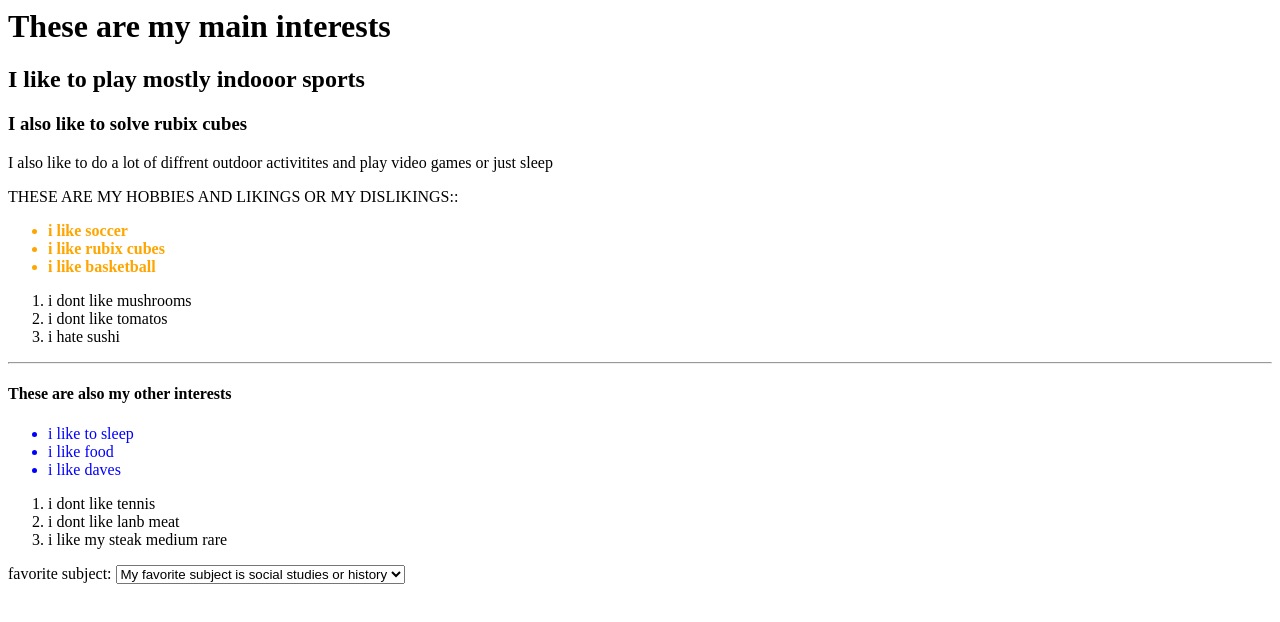
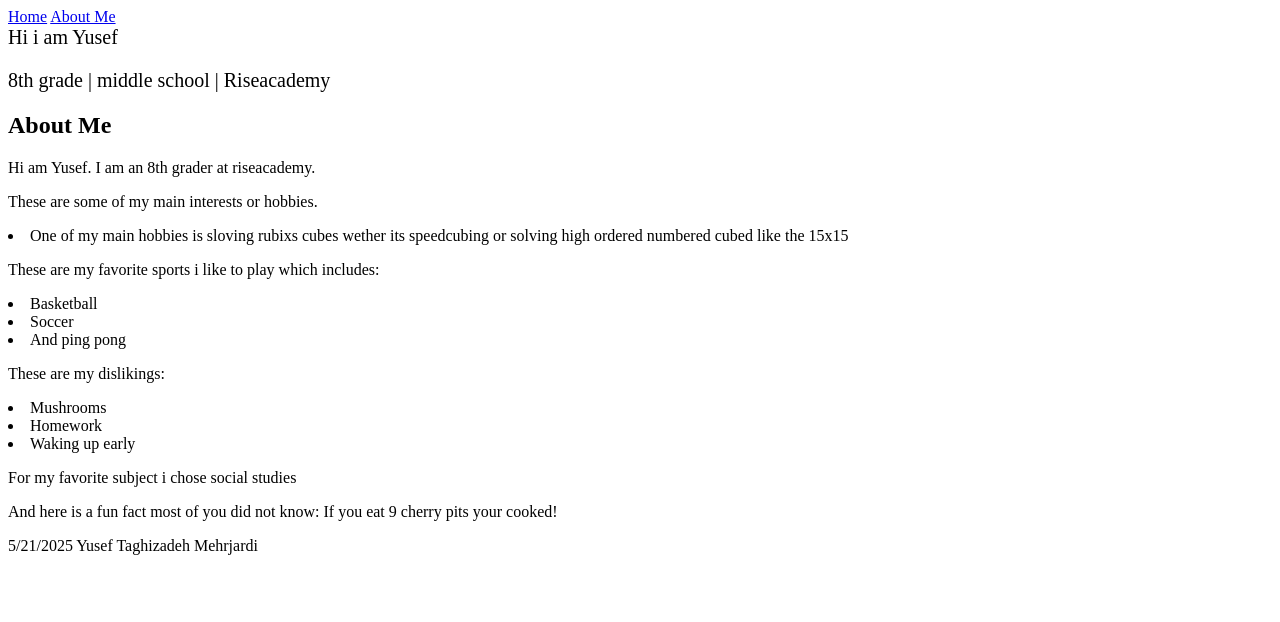
Before and after one commit to YusefTaghizadehMehrjardi/PersonalPage, a plain HTML site: page index.html in a window 1280 px wide. Drawn offline with Linux system fonts and the light colour scheme.

Commit message:
Update index.html

```diff
--- a/index.html
+++ b/index.html
@@ -1,47 +1,61 @@
-<html>
-  <head>
-    <title>Hello i am Yusef</title>
-  </head>
-  <body>
-    <h1>These are my main interests</h1>
-    <h2>I like to play mostly indooor sports</h2>
-    <h3>I also like to solve rubix cubes</h3>
-    <p> I also like to do a lot of diffrent outdoor activitites and play video games or just sleep</p>
-    <p>THESE ARE MY HOBBIES AND LIKINGS OR MY DISLIKINGS::</p>
-    <ul>
-      <span style="color:orange;font-weight:bold">
-      <li> i like soccer</li>
-      <li> i like rubix cubes</li>
-      <li> i like basketball</li>
+<!DOCTYPE html>
+<html lang="en">
+<head>
+   <a href="intro.html">Home</a>
+    <a href="about.html">About Me</a>
+    <a href=".html"></a>
+
+  <meta charset="UTF-8">
+  <meta name="viewport" content="width=device-width, initial-scale=1">
+  <title>Your Name - Personal Website</title>
+  <link rel="stylesheet" href="style.css">
+</head>
+<body>
+  <header>
+    <div class="container">
+      <img src=""
+      <h1>Hi i am Yusef</h1>
+      <p class="tagline"> 8th grade | middle school  | Riseacademy</p>
+    </div>
+  </header>
+
+  <main class="container">
+    <section class="about">
+      <h2>About Me</h2>
+      <p> Hi am Yusef.
+I am an 8th grader at riseacademy.
+         </p>
+
+      <p>
+        These are some of my main interests or hobbies.
+      </p>
+
+    </section>
+<li>One of my main hobbies is sloving rubixs cubes wether its speedcubing or solving high ordered numbered cubed like the 15x15</li>
+    <p>These are my favorite sports i like to play which includes:</p>
+    <li>Basketball</li>
+
+    <li>Soccer</li>
+
+    <li>And ping pong</li>
+
+    <p>These are my dislikings:</p>
+
+    <li>Mushrooms</li>
+
+    <li>Homework</li>
+
+    <li>Waking up early</li>
+
+    <p> For my favorite subject i chose social studies</p>
+
+    <p> And here is a fun fact most of you did not know: If you eat 9 cherry pits your cooked!</p>
     </ul>
+    </section>
+  </main>
 
-    <ol>
-      <li> i dont like mushrooms</li>
-      <li> i dont like tomatos</li>
-      <li> i hate sushi</li>
-  </ol>
-  <hr></hr>
-<h4>These are also my other interests</h4>
-<ul>
-  <span style=color:blue>
-
- <li>i like to sleep</li>
-  <li>i like food</li>
-  <li>i like daves</li>
-</ul>
-
-  <ol>
-  <li>i dont like tennis</li>
-  <li>i dont like lanb meat</li>
-  <li>i like my steak medium rare</li>
-</ol>
-</span>
-<label for="">favorite subject:</label>
-    <select name="answer" id="answer">
-   <option value="answer">My favorite subject is social studies or history</option>
-   </select>
-    </form>
-  </body>
+  <footer>
+    <p> 5/21/2025 Yusef Taghizadeh Mehrjardi </p>
+  </footer>
+</body>
 </html>
-<div>
-</div>
```
